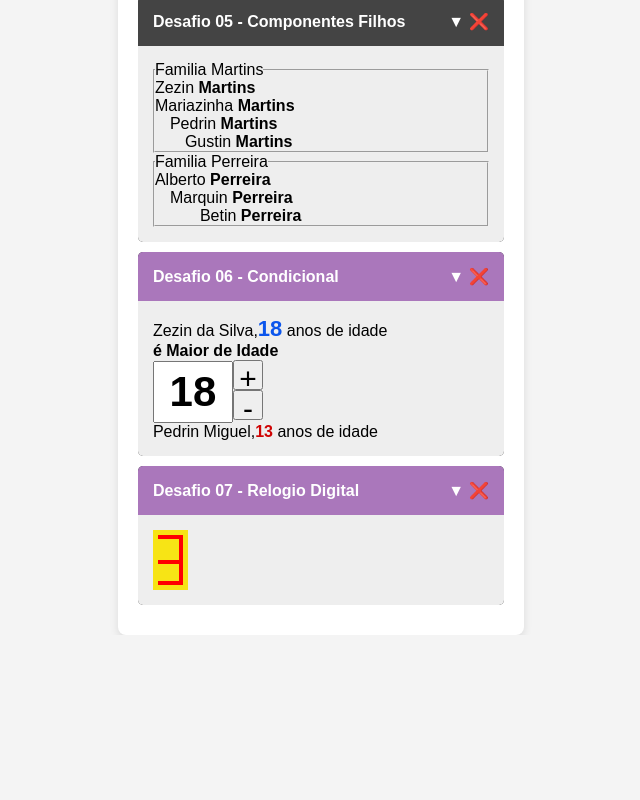
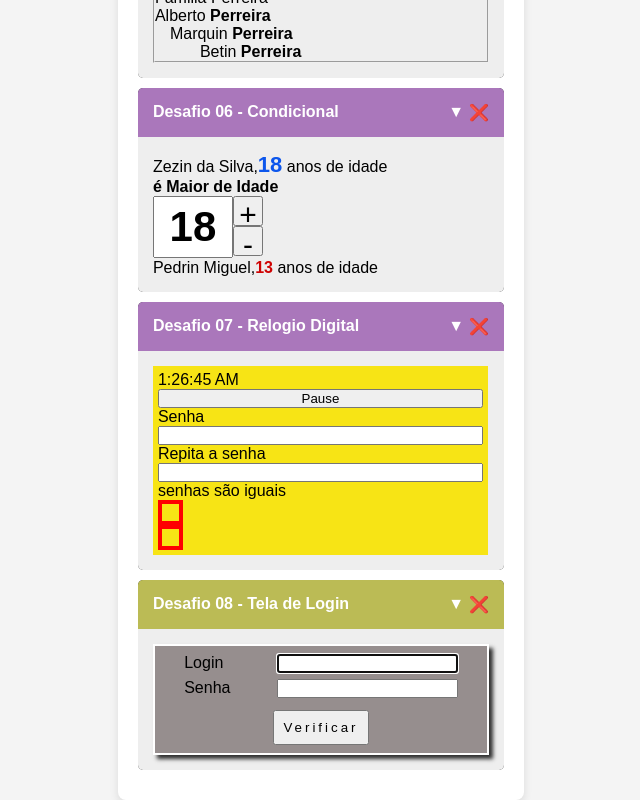
Before and after one commit to Desenvolvimento-Front-end-2025/professor, a React (Vite) app in the folder 05-Portifolio/: page / in a window 1280 px wide. Shown: the part 429-1229 px from the top of the page, without its empty margins (319-959 px from the left). Before the commit the page ends 1064 px from the top, so only its background shows below. Built offline with nearby package versions, Linux system fonts and the light colour scheme.

Commit message:
aula 14-04

```diff
--- a/05-Portifolio/src/desafios/desafio07/Digital.css
+++ b/05-Portifolio/src/desafios/desafio07/Digital.css
@@ -4,7 +4,7 @@
     background-color: #f7e415;
     display: flex;
     flex-direction: column;
-    width: 35px;
+    width: 335px;
 }
 
 .dgtCont div {
--- a/05-Portifolio/src/desafios/desafio07/Digital.jsx
+++ b/05-Portifolio/src/desafios/desafio07/Digital.jsx
@@ -1,10 +1,51 @@
+import { useEffect, useState } from "react"
 import "./Digital.css"
 
 const Digital = ()=>{
+    const [hora, setHora] = useState(new Date().toLocaleTimeString())
+    const [flag, setFlag] = useState(false)
+
+    console.log("criou o componente")
+
+    //ele é executado somente na criação componente
+    useEffect(()=>{
+        console.log("executou o useEffect")
+        setInterval(() => {
+                setHora( new Date().toLocaleTimeString() )
+                console.log("passou no interval")
+            }, 5000);
+    },[])
 
 
+    const [senha, setSenha] = useState("")
+    const [confSenha, setConfSenha] = useState("")
+    const [msg, setMsg] = useState("")
+
+    //é executando quando um dos estados é modificado
+    useEffect(()=>{
+        if (senha == confSenha){
+            setMsg("senhas são iguais")
+        }else{
+            setMsg("senhas são diferentes")
+        }
+    },[senha, confSenha])
+
+    // é executado na modificação de qualquer useState
+    useEffect(()=>{
+       console.log("executou")
+    })
+
     return (
-        <div className="dgtCont number3">
+        <div className="dgtCont">
+            {hora}<br />
+            <button onClick={()=> setFlag(!flag) } >Pause</button>
+
+            <span>Senha</span>
+            <input value={senha} onChange={(evt)=>setSenha(evt.target.value)}/>
+            <span>Repita a senha</span>
+            <input value={confSenha} onChange={(evt)=>setConfSenha(evt.target.value)}/>
+            <span>{msg}</span>
+
             <div></div>
             <div></div>
         </div>
--- /dev/null
+++ b/05-Portifolio/src/desafios/desafio08/Home.jsx
@@ -0,0 +1,12 @@
+import "./Home.css"
+
+const Home = ()=>{
+
+    return(
+        <div>
+            <h1>Página Home</h1>
+        </div>
+    )
+}
+
+export default Home
--- /dev/null
+++ b/05-Portifolio/src/desafios/desafio08/Login.css
@@ -0,0 +1,26 @@
+.Login_container{
+    border: solid 2px #fff;
+    background-color: #968e8e;
+    box-shadow: 4px 4px 4px RGB(0,0,0,0.8);
+    min-width: 200px;
+    display: flex;
+    flex-direction: column;
+    margin: 0;
+    padding: 5px;
+}
+
+.Login_container .row{
+    display: flex;
+    justify-content: space-around;
+    padding: 3px;
+    /* align-items: stretch; */
+}
+
+.Login_container .row label{
+    width: 50px;
+}
+
+.Login_container .row button{
+    padding: 8px;
+    letter-spacing: 3px;
+}
--- /dev/null
+++ b/05-Portifolio/src/desafios/desafio08/Login.jsx
@@ -0,0 +1,59 @@
+import { useEffect, useRef, useState } from "react"
+import "./Login.css"
+import Home from "./Home"
+
+const Login = ()=>{
+
+    const campo = useRef(null)
+    const [login,setLogin] = useState("")
+    const [senha,setSenha] = useState("")
+    const [error,setError] = useState("")
+    const [logado,setLogado] = useState(false)
+
+    useEffect( ()=>{
+        campo.current.focus()
+    },[])
+
+    const verificaLogin = ()=>{
+        if (login === "admin" && senha === "123"){
+            setError("")
+            setLogado(true)
+        }else{
+            setError("login ou senha incorreta!!!")
+            setLogin("")
+            setSenha("")
+            setLogado(false)
+            campo.current.focus()
+        }
+    }
+    return(
+        <>
+            {(!logado) &&(
+                <div className="Login_container">
+                    <div className="row">
+                        <label>Login</label>
+                        <input type="text" value={login} ref={campo}
+                        onChange={ (e)=> setLogin(e.target.value) } />
+                    </div>
+                    <div className="row">
+                        <label>Senha</label>
+                        <input type="password" value={senha}
+                        onChange={ (e)=> setSenha(e.target.value) } />
+                    </div>
+                    <div className="row">
+                        <span>{error}</span>
+                    </div>
+                    <div className="row">
+                        <button onClick={verificaLogin} >Verificar</button>
+                    </div>
+                </div>
+            )}
+
+            {(logado) &&(
+                <Home  />
+            )}
+        </>
+    )
+}
+
+export default Login
--- a/05-Portifolio/src/view/Portifolio/Portifolio.jsx
+++ b/05-Portifolio/src/view/Portifolio/Portifolio.jsx
@@ -9,6 +9,7 @@
 import MaiorMenor from "../../desafios/desafio06/MaiorMenor"
 import "./Portifolio.css"
 import Digital from "../../desafios/desafio07/Digital"
+import Login from "../../desafios/desafio08/Login"
 
 const Portifolio = ()=>{
 
@@ -76,6 +77,13 @@
 
             </Card>
 
+
+            <Card titulo="Desafio 08 - Tela de Login"
+            cor="#bb5" >
+                <Login />
+
+            </Card>
+
         </div>
     )
 }
```
Also changed, not shown: 05-Portifolio/src/desafios/desafio08/Home.css (added).
